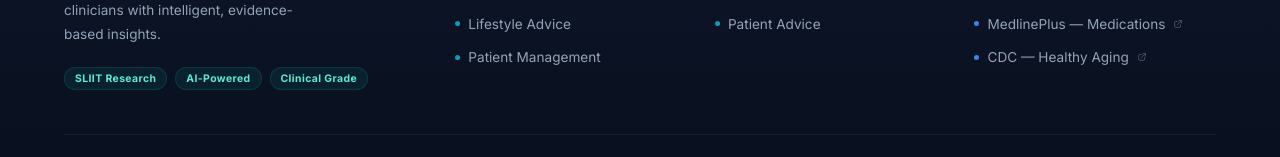
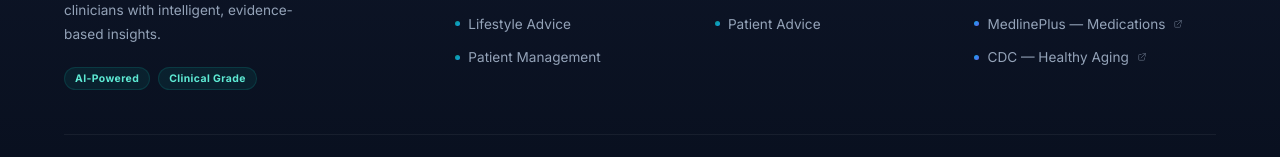
Before and after one commit to JahanRazh/SMART-POLYPHARMACY-AND-VITAMIN-RECOMMENDATION-SYSTEM-FOR-GERIATRIC-PATIENTS, a Next.js app in the folder smartpolycare/: page /Pages/Polypharmacy/DashBoard in a window 1280 px wide. Shown: the part 1066-1223 px from the top of the page. Built offline with nearby package versions, Linux system fonts and the light colour scheme; no server answers.

Commit message:
remove footer sliit research

```diff
--- a/smartpolycare/src/app/components/Footer.tsx
+++ b/smartpolycare/src/app/components/Footer.tsx
@@ -264,7 +264,7 @@ export default function Footer() {
 
                         {/* Research badges */}
                         <div style={{ display: "flex", gap: "8px", flexWrap: "wrap" }}>
-                            {["SLIIT Research", "AI-Powered", "Clinical Grade"].map(
+                            {["AI-Powered", "Clinical Grade"].map(
                                 (badge) => (
                                     <span
                                         key={badge}
```
